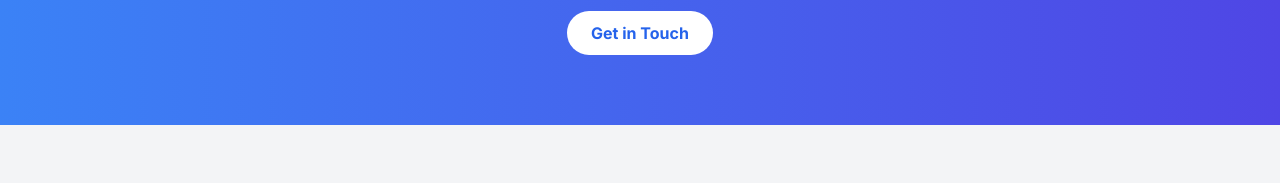
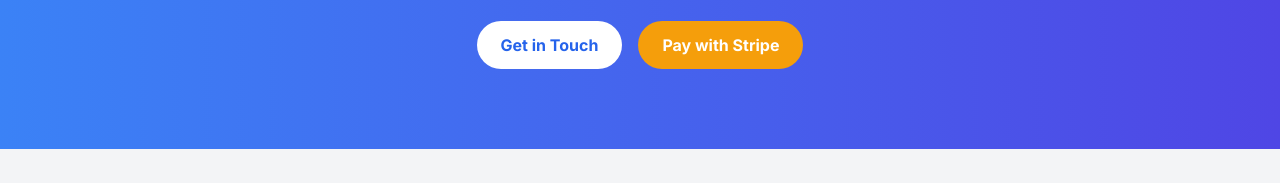
Before and after one commit to ARSLAN9087/London-Automation, a plain HTML site: page index.html in a window 1280 px wide. Shown: the part 259-442 px from the top of the page. Drawn offline with nearby package versions, Linux system fonts and the light colour scheme.

Commit message:
update index.html

```diff
--- a/index.html
+++ b/index.html
@@ -28,7 +28,15 @@
     <div class="max-w-5xl mx-auto text-center px-4">
       <h2 class="text-4xl font-bold mb-4">Smarter Solutions, Powered by AI</h2>
       <p class="text-lg mb-6">We automate, optimize, and transform your business with intelligent AI solutions — from chatbots to data-driven insights.</p>
-      <a href="#contact" class="bg-white text-blue-600 font-semibold px-6 py-3 rounded-full hover:bg-gray-100">Get in Touch</a>
+      <div class="flex justify-center gap-4 flex-wrap">
+  <a href="#contact" class="bg-white text-blue-600 font-semibold px-6 py-3 rounded-full hover:bg-gray-100">
+    Get in Touch
+  </a>
+  <a href="https://buy.stripe.com/bJebJ21exbRR6jv8OddIA01" target="_blank" class="bg-yellow-500 text-white font-semibold px-6 py-3 rounded-full hover:bg-yellow-600">
+    Pay with Stripe
+  </a>
+</div>
+
     </div>
   </section>
 
```
